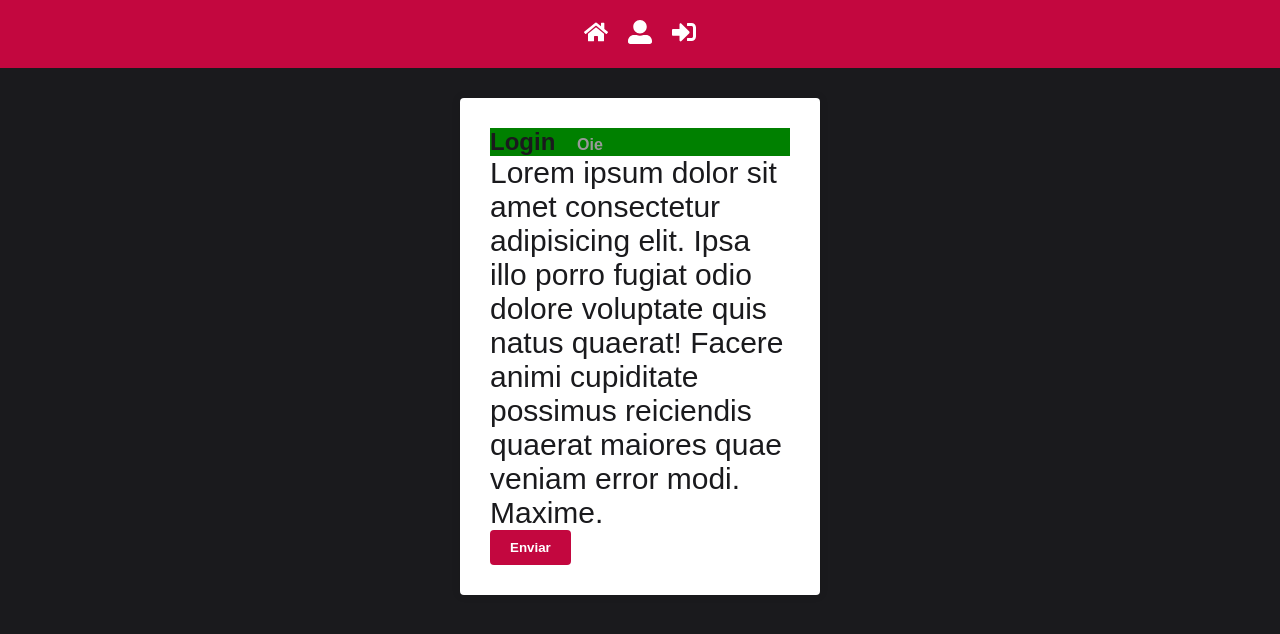
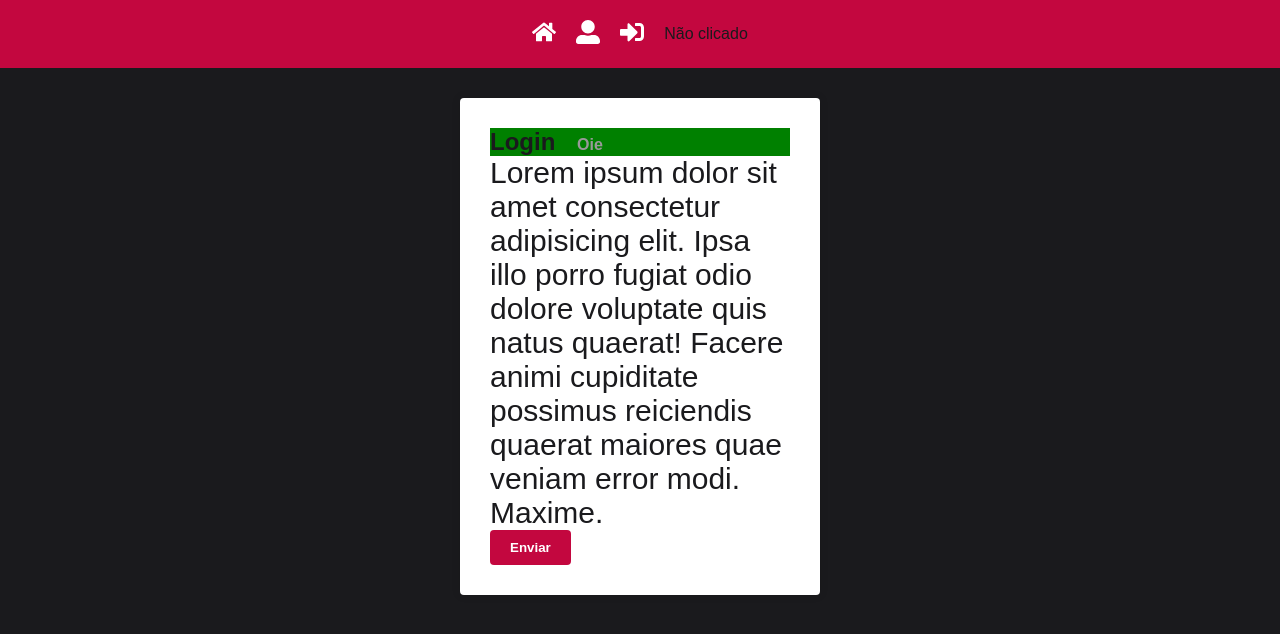
Before and after one commit to oldrado-jr/react-app-base, a React (Create React App) app: page / in a window 1280 px wide. Shown: the top 634 px of the page. Built offline with nearby package versions, Linux system fonts and the light colour scheme.

Commit message:
feat: add redux usage

```diff
--- a/src/App.jsx
+++ b/src/App.jsx
@@ -1,6 +1,8 @@
 import React from 'react';
 import { Router } from 'react-router-dom';
 import { ToastContainer } from 'react-toastify';
+import { Provider } from 'react-redux';
+import store from './store';
 import GlobalStyle from './styles/GlobalStyles';
 import Header from './components/Header';
 import Routes from './routes';
@@ -8,12 +10,14 @@
 
 function App() {
   return (
+    <Provider store={store}>
       <Router history={history}>
         <Header />
         <Routes />
         <GlobalStyle />
         <ToastContainer autoClose={3000} />
       </Router>
+    </Provider>
   );
 }
 
--- a/src/components/Header/index.jsx
+++ b/src/components/Header/index.jsx
@@ -1,9 +1,12 @@
 import React from 'react';
 import { FaHome, FaSignInAlt, FaUserAlt } from 'react-icons/fa';
 import { Link } from 'react-router-dom';
+import { useSelector } from 'react-redux';
 import Nav from './styled';
 
 function Header() {
+  const botaoClicado = useSelector((state) => state.button.botaoClicado);
+
   return (
     <Nav>
       <Link to="/">
@@ -15,6 +18,7 @@
       <Link to="/teste">
         <FaSignInAlt size={24} />
       </Link>
+      {botaoClicado ? 'Clicado' : 'Não clicado'}
     </Nav>
   );
 }
--- a/src/pages/Login/index.jsx
+++ b/src/pages/Login/index.jsx
@@ -1,8 +1,19 @@
 import React from 'react';
+import { useDispatch } from 'react-redux';
 import { Title, Paragrafo } from './styled';
 import { Container } from '../../styles/GlobalStyles';
+import { botaoClicado } from '../../store';
 
 function Login() {
+  const dispatch = useDispatch();
+
+  const handleClick = (e) => {
+    e.preventDefault();
+    dispatch({
+      type: botaoClicado.type,
+    });
+  };
+
   return (
     <Container>
       <Title>
@@ -14,7 +25,9 @@
         fugiat odio dolore voluptate quis natus quaerat! Facere animi cupiditate
         possimus reiciendis quaerat maiores quae veniam error modi. Maxime.
       </Paragrafo>
-      <button type="button">Enviar</button>
+      <button type="button" onClick={handleClick}>
+        Enviar
+      </button>
     </Container>
   );
 }
--- /dev/null
+++ b/src/store/index.js
@@ -0,0 +1,25 @@
+import { configureStore, createSlice } from '@reduxjs/toolkit';
+
+const buttonSlice = createSlice({
+  name: 'button',
+  initialState: {
+    botaoClicado: false,
+  },
+  reducers: {
+    // eslint-disable-next-line no-unused-vars
+    botaoClicado(state, action) {
+      // eslint-disable-next-line no-param-reassign
+      state.botaoClicado = !state.botaoClicado;
+    },
+  },
+});
+
+const store = configureStore({
+  reducer: {
+    button: buttonSlice.reducer,
+  },
+});
+
+export const { botaoClicado } = buttonSlice.actions;
+
+export default store;
```
Lines whose indentation alone changed are shown as unchanged.
